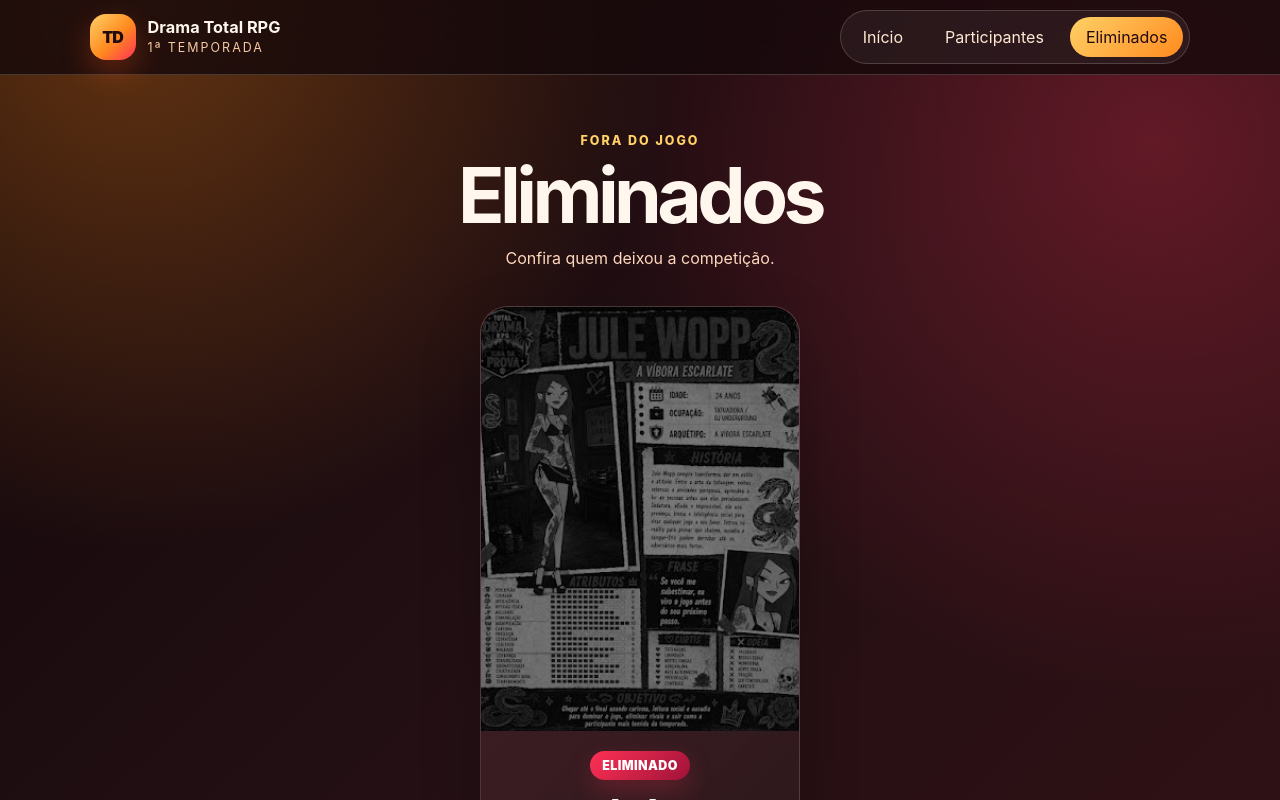
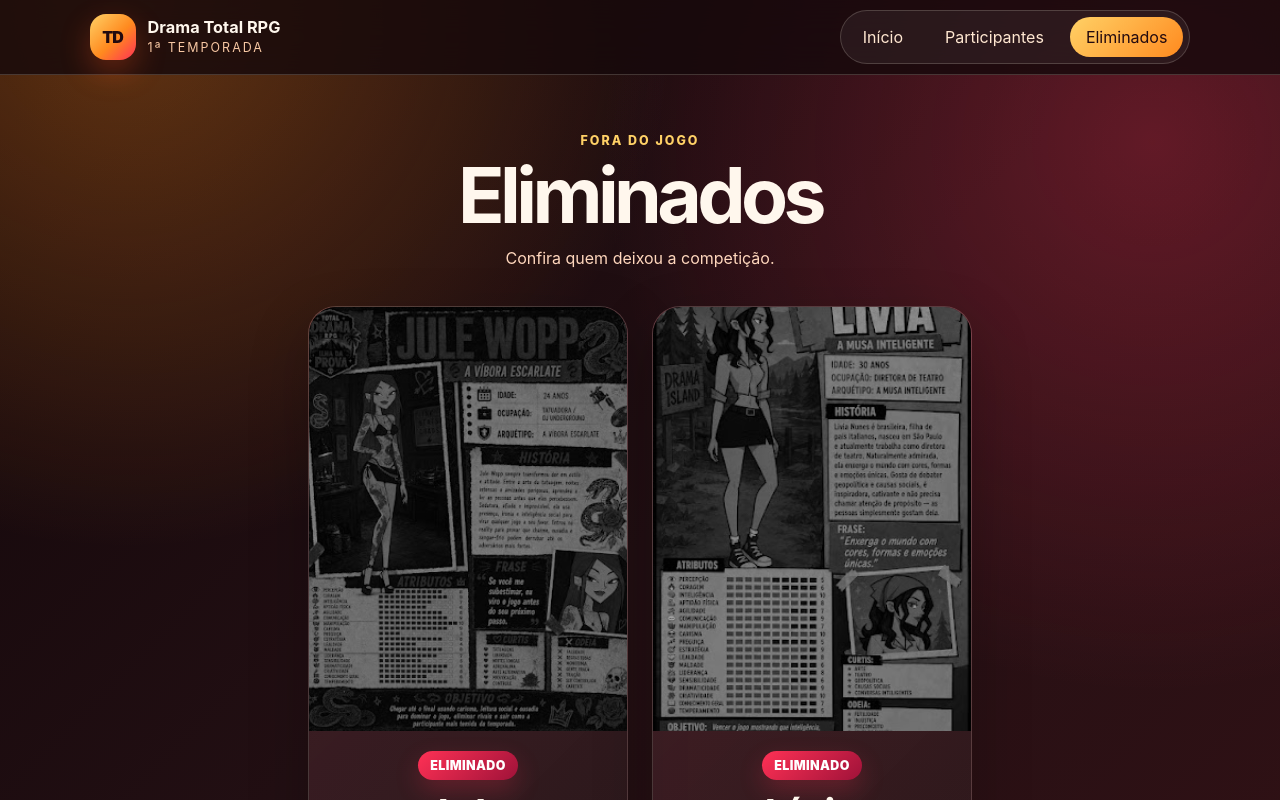
Before and after one commit to Joaovitor-bot/total-drama-rpg-blog, a React (Vite) app: page /eliminados in a window 1280 px wide. Shown: the top 800 px of the page. Built offline with nearby package versions, Linux system fonts and the light colour scheme.

Commit message:
Livia eliminada

```diff
--- a/src/data.js
+++ b/src/data.js
@@ -180,10 +180,10 @@ export const participantes = [
     id: 12,
     nome: "Lívia",
     subtitulo: "A Musa Inteligente",
-    status: "Em jogo",
+    status: "Eliminado",
     imagem: "/livia.png",
-    ordemEliminacao: null,
-    posicao: ""
+    ordemEliminacao: 2,
+    posicao: "23º"
   },
   {
     id: 13,
```
